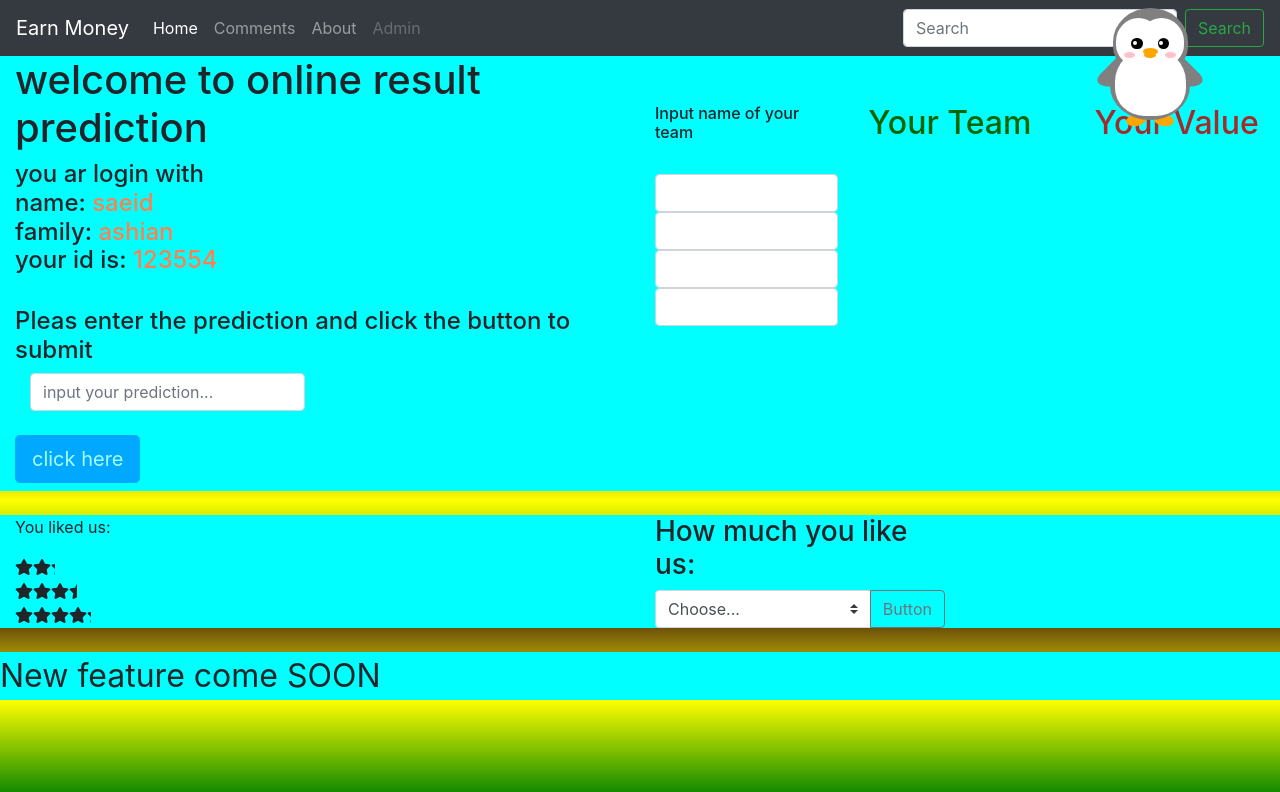
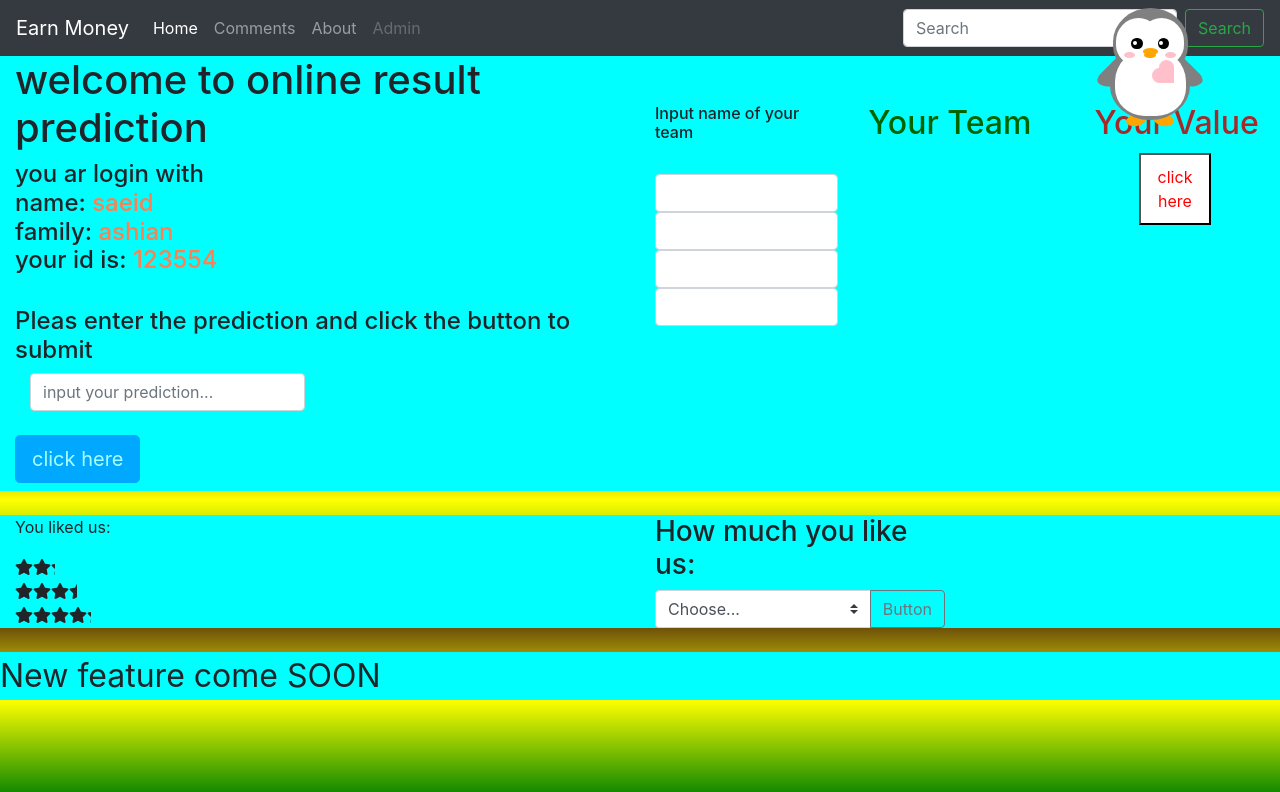
Before and after one commit to SaeidAshian/Angular-4-5, an Angular app in the folder first-app/: page / in a window 1280 px wide. Shown: the top 792 px of the page. Built offline with nearby package versions, Linux system fonts and the light colour scheme.

Commit message:
work on animate element with CSS
Add Heart  with pure Css to penguin with rotate and.. also one button

```diff
--- /dev/null
+++ b/first-app/src/app/penguin/heart.css
@@ -0,0 +1,66 @@
+  .back {
+    position: sticky;
+    padding: 0;
+    margin: 0;
+    color:red;
+    top: 0;
+    left: 1000;
+    width: 4.5rem;
+    height: 1.5rem;
+    background: white;
+    animation-name: backdiv;
+    animation-duration: 1s;
+    animation-iteration-count:infinite;
+  }
+
+  .heart {
+    position: absolute;
+    margin: auto;
+    top: 0;
+    right: 0;
+    bottom: 0;
+    left: 0;
+    background-color: pink;
+    height: 50px;
+    width: 50px;
+    transform: rotate(-45deg);
+    animation-name: beat;
+    animation-duration: 1s;
+    animation-iteration-count:infinite;
+  }
+  .heart:after {
+    background-color: pink;
+    content: "";
+    border-radius: 50%;
+    position: absolute;
+    width: 50px;
+    height: 50px;
+    top: 0px;
+    left: 25px;
+  }
+  .heart:before {
+    background-color: pink;
+    content: "";
+    border-radius: 50%;
+    position: absolute;
+    width: 50px;
+    height: 50px;
+    top: -25px;
+    left: 0px;
+  }
+
+  @keyframes backdiv {
+    50% {
+      background: #ffe6f2;
+
+    }
+  }
+
+  @keyframes beat {
+    0% {
+      transform: scale(1) rotate(-90deg);
+    }
+    50% {
+      transform: scale(0.6) rotate(-360deg);
+    }
+  }
--- a/first-app/src/app/penguin/penguin.component.css
+++ b/first-app/src/app/penguin/penguin.component.css
@@ -173,3 +173,69 @@
   .penguin * {
     position: absolute;
   }
+  .back {
+    position: relative;
+    padding: 0;
+    margin: 4em;
+    color:red;
+    top: 6em;
+    left: 10;
+    width: 4.5rem;
+    height: 4.5rem;
+    background: white;
+    animation-name: backdiv;
+    animation-duration: 5s;
+    animation-iteration-count:infinite;
+  }
+
+  .heart {
+    position: absolute;
+    margin: auto;
+    top: 1em;
+    right: -2em;
+    bottom: 0;
+    left: 0;
+    background-color: pink;
+    height: 15px;
+    width: 15px;
+    transform: rotate(-45deg);
+    animation-name: beat;
+    animation-duration: 1s;
+    animation-iteration-count:infinite;
+  }
+  .heart:after {
+    background-color: pink;
+    content: "";
+    border-radius: 50%;
+    position: absolute;
+    width: 15px;
+    height: 15px;
+    top: 0px;
+    left: 7.5px;
+  }
+  .heart:before {
+    background-color: pink;
+    content: "";
+    border-radius: 50%;
+    position: absolute;
+    width: 15px;
+    height: 15px;
+    top: -7.5px;
+    left: 0px;
+  }
+
+  @keyframes backdiv {
+    50% {
+      background: #ffe6f2;
+      transform: scale3d(.3,.2,.5);
+    }
+  }
+
+  @keyframes beat {
+    0% {
+      transform: scale(1) rotate(-90deg);
+    }
+    50% {
+      transform: scale(0.6) rotate(-360deg);
+    }
+  }
--- a/first-app/src/app/penguin/penguin.component.html
+++ b/first-app/src/app/penguin/penguin.component.html
@@ -22,4 +22,6 @@
     <div class="beak-top"></div>
     <div class="beak-bottom"></div>
   </div>
+  <div ><button class="back">click here</button></div>
+<div class="heart"></div>
 </div>
```
